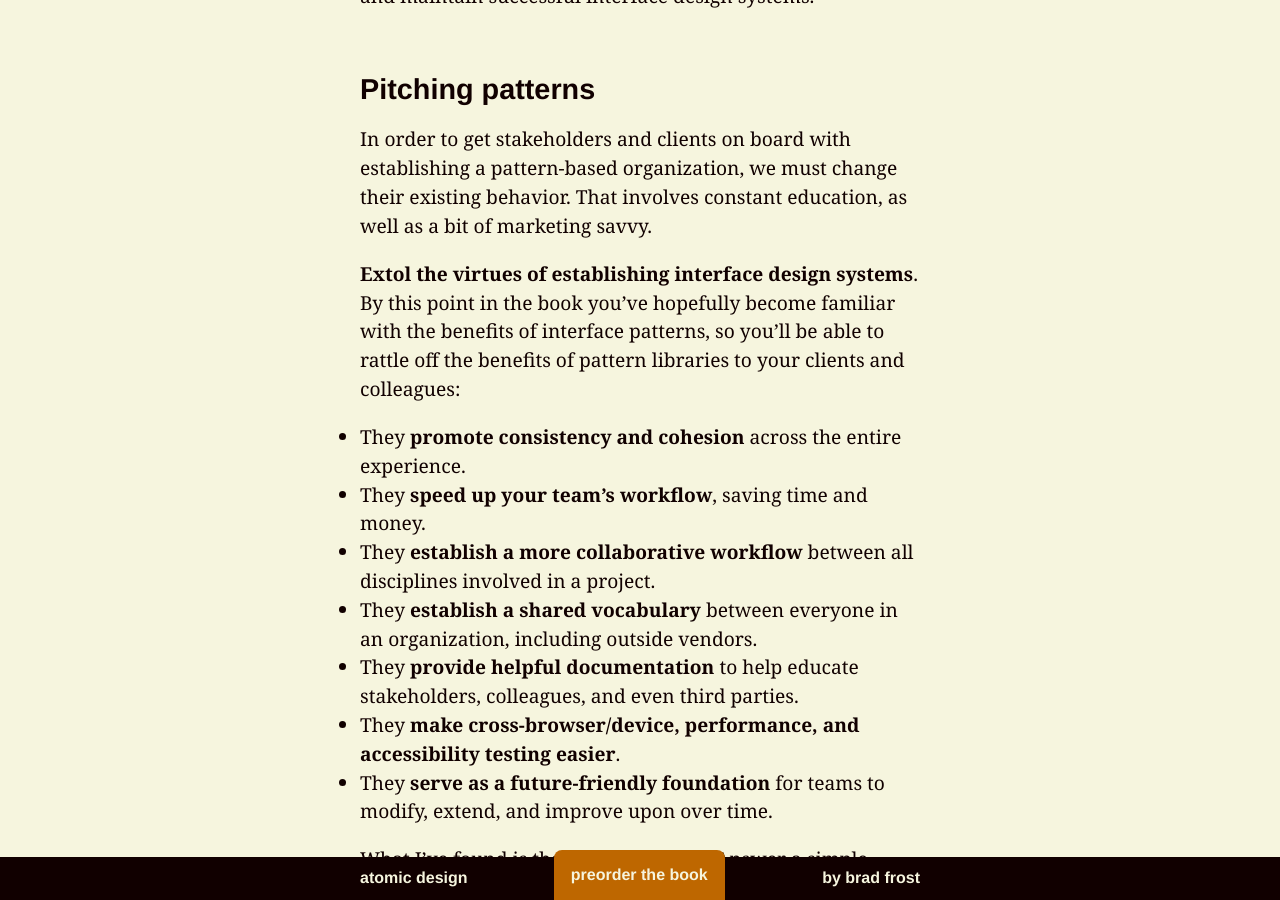
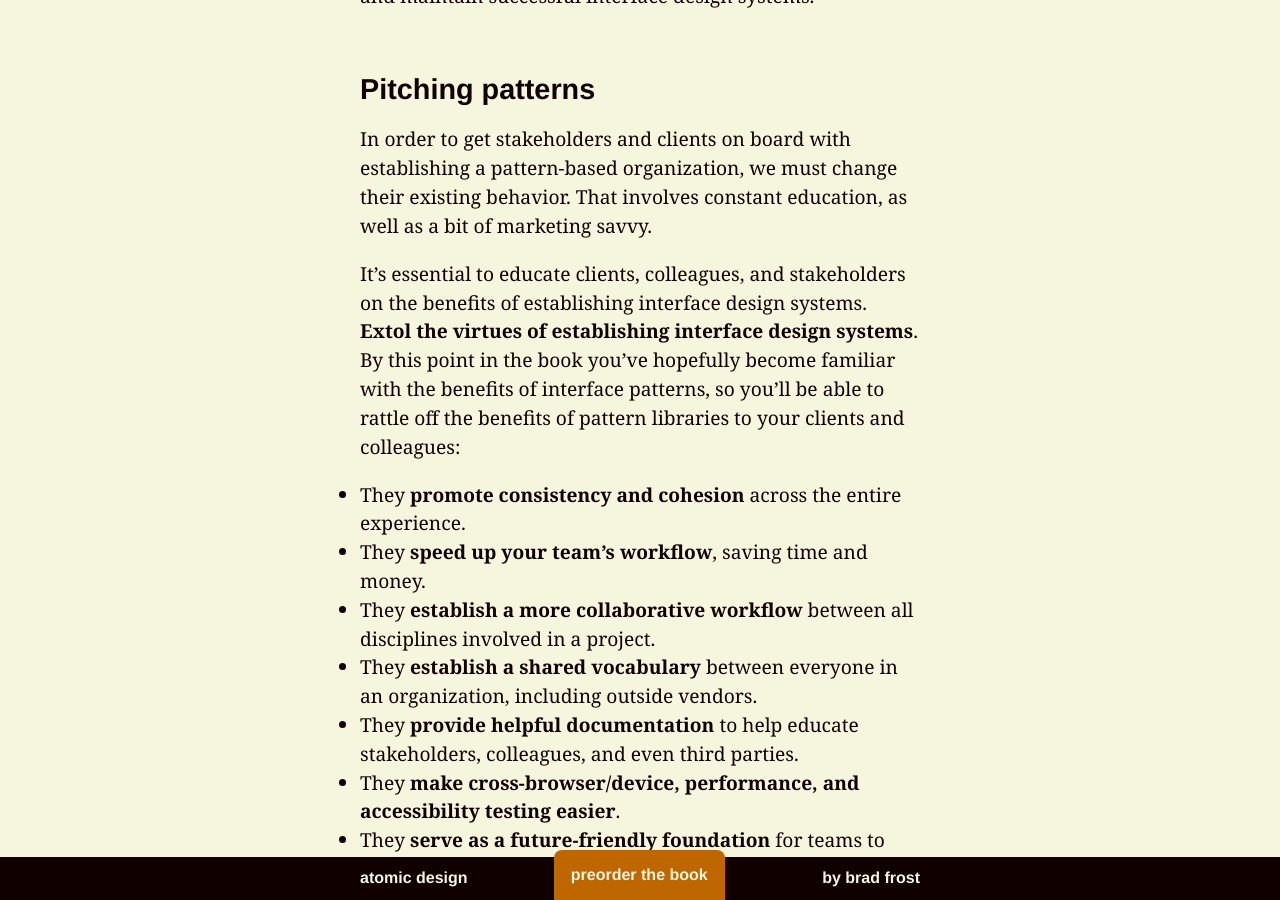
Before and after one commit to bradfrost/atomic-design, a Jekyll site: the page built from chapter-4.md, in a window 1280 px wide and 900 px high, scrolled down 1604 px. Built offline with Jekyll 4.4.1, drawn with Linux system fonts in a browser that asks for light colours.

Commit message:
Chapter 4 draft

```diff
--- a/chapter-4.md
+++ b/chapter-4.md
@@ -23,7 +23,7 @@ This chapter will discuss how to overcome human beings' many quirks to come toge
 ## Pitching patterns
 In order to get stakeholders and clients on board with establishing a pattern-based organization, we must change their existing behavior. That involves constant education, as well as a bit of marketing savvy.
 
-**Extol the virtues of establishing interface design systems**. By this point in the book you've hopefully become familiar with the benefits of interface patterns, so you'll be able to rattle off the benefits of pattern libraries to your clients and colleagues:
+It's essential to educate clients, colleagues, and stakeholders on the benefits of establishing interface design systems.  **Extol the virtues of establishing interface design systems**. By this point in the book you've hopefully become familiar with the benefits of interface patterns, so you'll be able to rattle off the benefits of pattern libraries to your clients and colleagues:
 
 - They **promote consistency and cohesion** across the entire experience.
 - They **speed up your team's workflow**, saving time and money.
```
Also changed, not shown: 2 other files.
